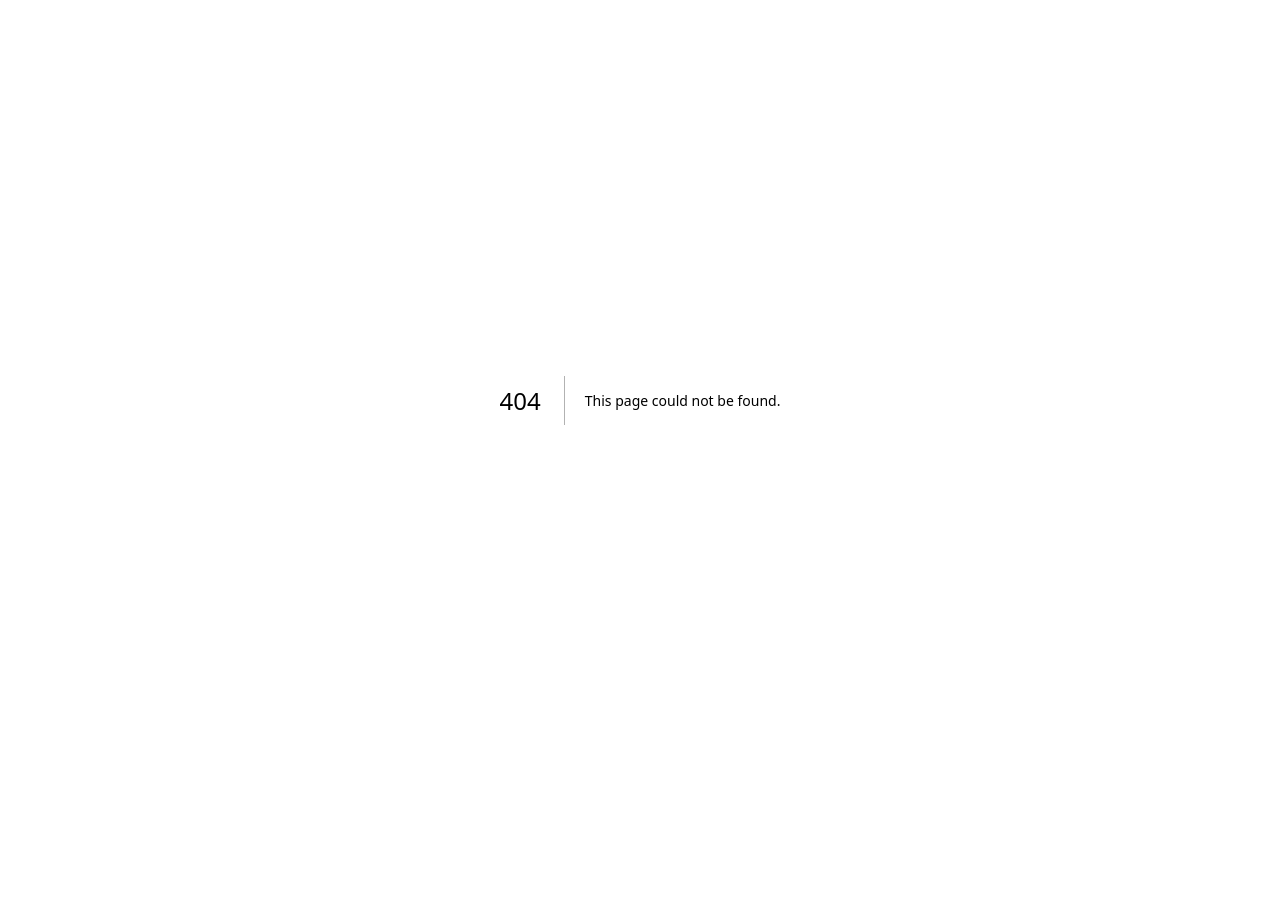
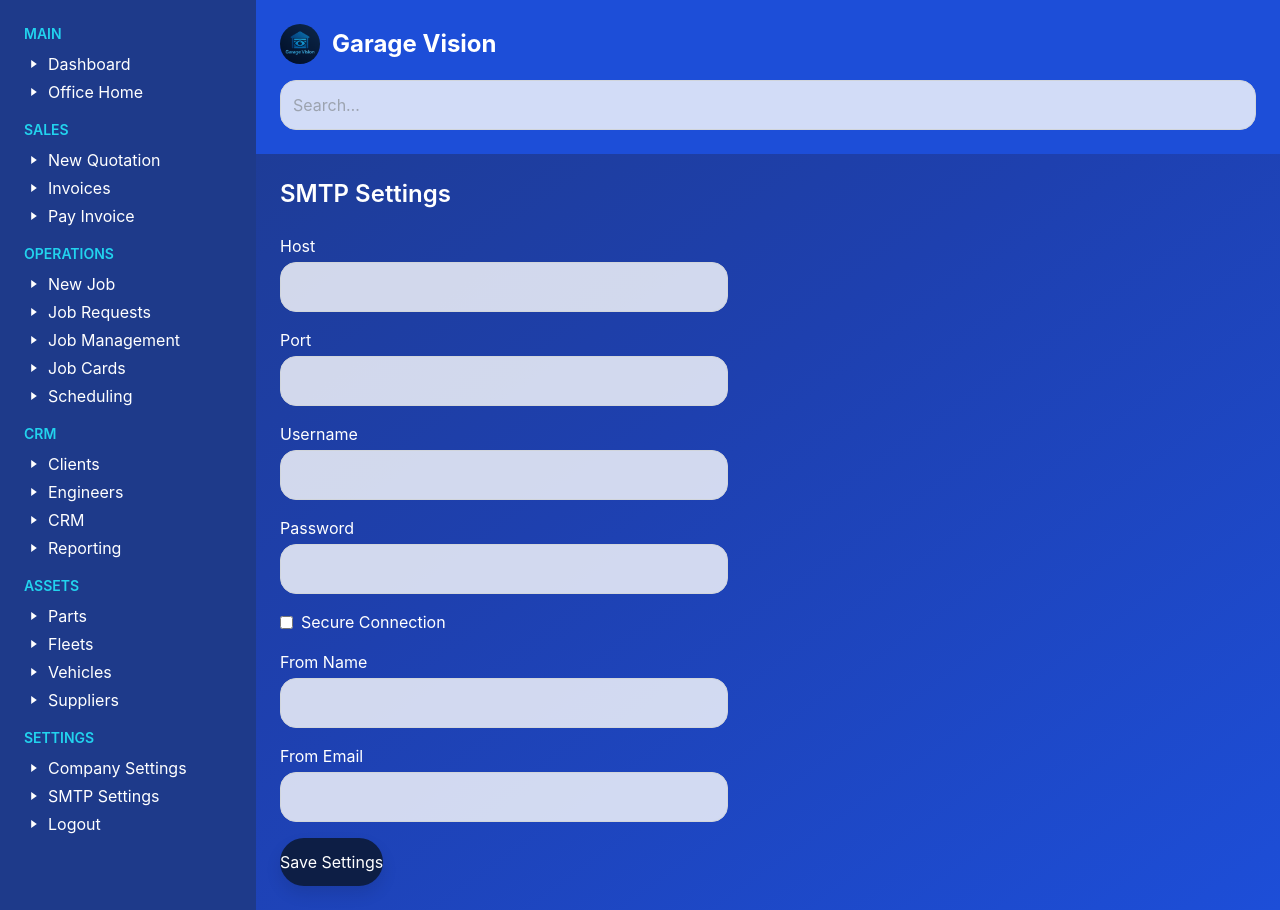
Before and after one commit to Clubmd24/garage, a Next.js app: page /office/smtp-settings in a window 1280 px wide. Before the commit this address had no page. Before the commit the page ends 800 px from the top, so only its background shows below. Built offline with nearby package versions, Linux system fonts and the light colour scheme; no server answers; the database is empty.

Commit message:
Add SMTP settings page

```diff
--- a/components/OfficeLayout.jsx
+++ b/components/OfficeLayout.jsx
@@ -170,6 +170,12 @@ export default function OfficeLayout({ children }) {
                 </Link>
               </li>
               <li>
+                <Link href="/office/smtp-settings" className="flex items-center hover:underline">
+                  <ArrowIcon />
+                  SMTP Settings
+                </Link>
+              </li>
+              <li>
                 <button onClick={handleLogout} className="flex items-center w-full text-left hover:underline">
                   <ArrowIcon />
                   Logout
--- /dev/null
+++ b/pages/office/smtp-settings.js
@@ -0,0 +1,144 @@
+import React, { useEffect, useState } from 'react';
+import OfficeLayout from '../../components/OfficeLayout';
+
+export default function SmtpSettingsPage() {
+  const [form, setForm] = useState({
+    host: '',
+    port: '',
+    username: '',
+    password: '',
+    secure: false,
+    from_name: '',
+    from_email: '',
+  });
+  const [loading, setLoading] = useState(true);
+  const [saving, setSaving] = useState(false);
+  const [error, setError] = useState(null);
+
+  useEffect(() => {
+    fetch('/api/company/smtp-settings')
+      .then(r => (r.ok ? r.json() : null))
+      .then(data => data && setForm({
+        host: data.host || '',
+        port: data.port || '',
+        username: data.username || '',
+        password: data.password || '',
+        secure: !!data.secure,
+        from_name: data.from_name || '',
+        from_email: data.from_email || '',
+      }))
+      .catch(() => setError('Failed to load'))
+      .finally(() => setLoading(false));
+  }, []);
+
+  const change = e => setForm(f => ({ ...f, [e.target.name]: e.target.value }));
+
+  const submit = async e => {
+    e.preventDefault();
+    if (!form.host || !form.port || !form.from_email) {
+      setError('Host, port and from email are required');
+      return;
+    }
+    setSaving(true);
+    setError(null);
+    try {
+      const res = await fetch('/api/company/smtp-settings', {
+        method: 'PUT',
+        headers: { 'Content-Type': 'application/json' },
+        body: JSON.stringify({
+          ...form,
+          port: Number(form.port),
+          secure: !!form.secure,
+        }),
+      });
+      if (!res.ok) throw new Error();
+    } catch {
+      setError('Failed to save');
+    } finally {
+      setSaving(false);
+    }
+  };
+
+  if (loading) return (
+    <OfficeLayout>
+      <p>Loading…</p>
+    </OfficeLayout>
+  );
+
+  return (
+    <OfficeLayout>
+      <h1 className="text-2xl font-semibold mb-4">SMTP Settings</h1>
+      {error && <p className="text-red-500">{error}</p>}
+      <form onSubmit={submit} className="space-y-4 max-w-md">
+        <div>
+          <label className="block mb-1">Host</label>
+          <input
+            name="host"
+            value={form.host}
+            onChange={change}
+            className="input w-full"
+          />
+        </div>
+        <div>
+          <label className="block mb-1">Port</label>
+          <input
+            name="port"
+            type="number"
+            value={form.port}
+            onChange={change}
+            className="input w-full"
+          />
+        </div>
+        <div>
+          <label className="block mb-1">Username</label>
+          <input
+            name="username"
+            value={form.username}
+            onChange={change}
+            className="input w-full"
+          />
+        </div>
+        <div>
+          <label className="block mb-1">Password</label>
+          <input
+            name="password"
+            type="password"
+            value={form.password}
+            onChange={change}
+            className="input w-full"
+          />
+        </div>
+        <div className="flex items-center gap-2">
+          <input
+            id="secure"
+            type="checkbox"
+            checked={form.secure}
+            onChange={e => setForm(f => ({ ...f, secure: e.target.checked }))}
+          />
+          <label htmlFor="secure" className="mb-0">Secure Connection</label>
+        </div>
+        <div>
+          <label className="block mb-1">From Name</label>
+          <input
+            name="from_name"
+            value={form.from_name}
+            onChange={change}
+            className="input w-full"
+          />
+        </div>
+        <div>
+          <label className="block mb-1">From Email</label>
+          <input
+            name="from_email"
+            value={form.from_email}
+            onChange={change}
+            className="input w-full"
+          />
+        </div>
+        <button type="submit" className="button" disabled={saving}>
+          {saving ? 'Saving…' : 'Save Settings'}
+        </button>
+      </form>
+    </OfficeLayout>
+  );
+}
```
